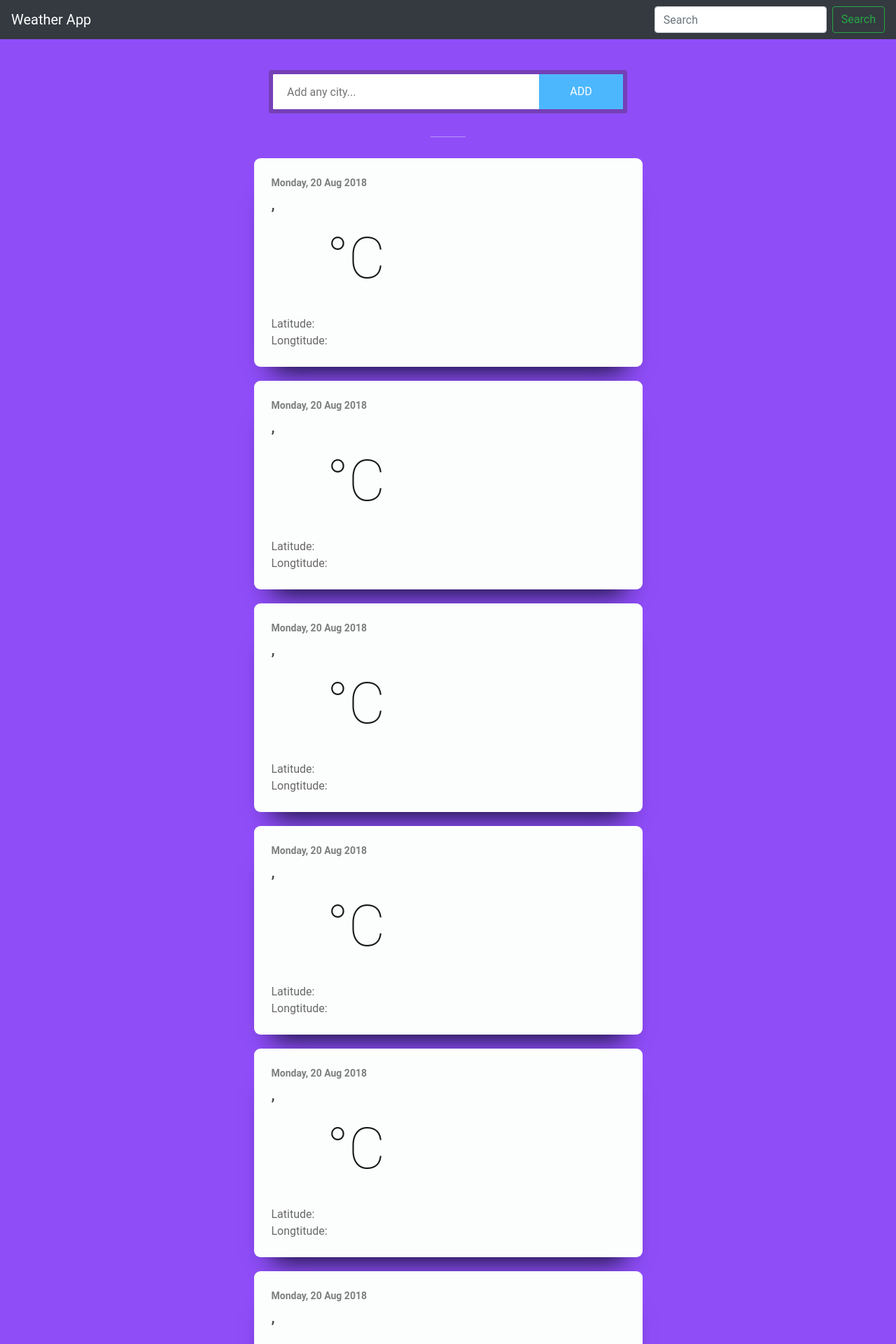
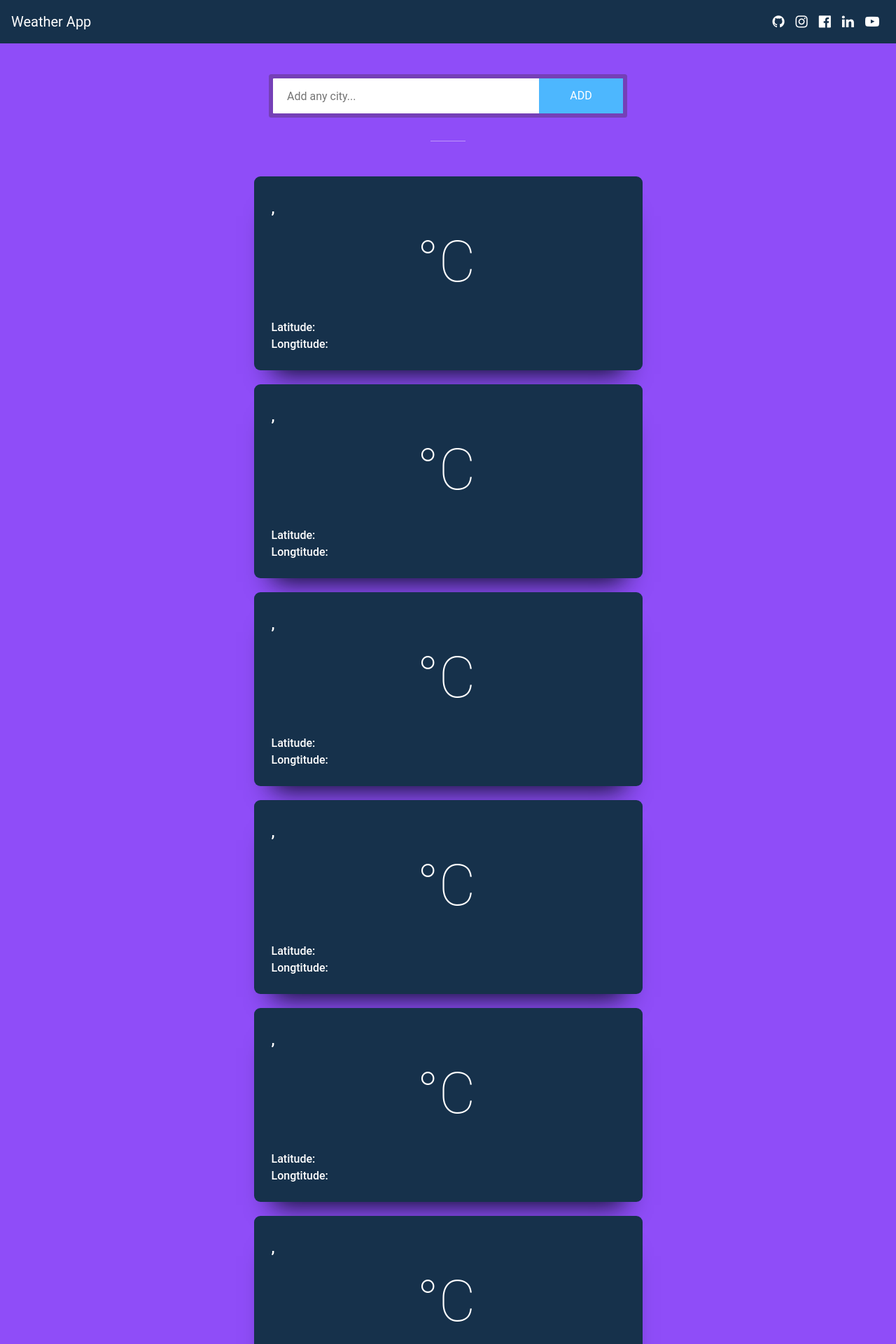
Before and after one commit to markavale/Weather-App, a Django app: page / in a window 1280 px wide. Shown: the top 1920 px of the page at 70% size. Run offline with Django 3.2, Linux system fonts and the light colour scheme; data that the repository does not hold is empty; some libraries are stand-ins or nearby versions.

Commit message:
final version

```diff
--- a/core/urls.py
+++ b/core/urls.py
@@ -3,7 +3,7 @@
             list_create_city_view, add_coordinates)
 
 urlpatterns = [
-    path('', index, name="city-list"),
+    path('', index, name="index"),
     path('api/city/', city_create_view, name="city-post"),
     path('api/city/weather/', list_create_city_view, name="city-weather"),
     path('api/city/weather/coordinates/', add_coordinates, name="city-weather-coordinates"),
--- a/static/css/style.css
+++ b/static/css/style.css
@@ -5,17 +5,14 @@
 }
 .navbar{
     /* background-color:rgb(73, 146, 255); */
-    background-color:#f88f4d;
+    background-color:#16314b;
     color:white;
 }
-#mapid{
-    height: 180px;
-    width:100%;
+.nav-item > a{
+    color:white;
+    font-size:20px;
+
 }
-.map {
-     height: 180px;
-     width:100%;
-    }
 #App{
     height: auto;
 }
@@ -29,31 +26,21 @@
 }
 /* weather cards */
 body {
-    /* min-height: 100vh; */
-    /* display: flex; */
-    /* align-items: center; */
     justify-content: center;
-    /* background-color: rgba(238, 237, 237, 0.33); */
     background-color: #8f4df8;
     color: rgb(105, 104, 104);
-    /* font-family: sans-serif */
     font-family: 'Roboto', sans-serif;
 }
 
-/* body
-{
-  font-family: 'Roboto', sans-serif;
-  overflow: hidden;
-  background: #d22222;;
-} */
 
 div.widget
 {
-  position: relative;
+  /* position: relative; */
   width: 50%;
   height: auto;
   margin: 20px auto;
-  background-color: #fcfdfd;
+  /* background-color: #fcfdfd; */
+  background-color:#16314b;
   border-radius: 9px;
   padding: 25px;
   padding-right: 30px;
@@ -63,7 +50,8 @@
 {
   font-size: 14px;
   font-weight: bold;
-  color: rgba(0,0,0,0.5);
+  /* color: rgba(0,0,0,0.5); */
+  color:white;
 }
 
 div.city
@@ -72,16 +60,27 @@
   font-weight: bold;
   text-transform: uppercase;
   padding-top: 5px;
-  color: rgba(0,0,0,0.7);
+  /* color: rgba(0,0,0,0.7); */
+  color:white;
 }
-
+.coordinates{
+    color:white;
+    font-weight: 500;
+}
 div.temp
 {
   font-size: 81px;
-  color: rgba(0,0,0,0.9);
+  /* color: rgba(0,0,0,0.9); */
+  color:white;
   font-weight: 100;
+  text-align:center;
 }
-
+.weather-icon{
+    height:auto;
+    width:auto;
+    float:right;
+    padding:auto 0;
+}
 div.panel
 {
   display: inline-block;
--- a/templates/head.html
+++ b/templates/head.html
@@ -14,4 +14,5 @@
     href="https://cdnjs.cloudflare.com/ajax/libs/font-awesome/4.7.0/css/font-awesome.min.css"
   />
   <link rel="stylesheet" href="{% static 'css/style.css' %}" />
+  <!-- <script src="{% static 'js/apps.js' %}"></script> -->
 </head>
--- a/templates/header.html
+++ b/templates/header.html
@@ -1,7 +1,8 @@
-{% load static %}
-{% block content %}
-<nav class="navbar navbar-expand-lg navbar-dark bg-dark">
-  <a class="navbar-brand" href="#">Weather App</a>
+{% load static %} {% block content %}
+<nav class="navbar navbar-expand-lg">
+  <a class="navbar-brand" href="{% url 'index' %}" style="color: white"
+    >Weather App</a
+  >
   <button
     class="navbar-toggler"
     type="button"
@@ -15,51 +16,48 @@
   </button>
 
   <div class="collapse navbar-collapse" id="navbarSupportedContent">
-    <ul class="navbar-nav mr-auto">
-      {% comment %} <li class="nav-item active">
-        <a class="nav-link" href="#"
-          >Home <span class="sr-only">(current)</span></a
-        >
+    <ul class="navbar-nav ml-auto">
+      <li class="nav-item">
+        <a class="nav-link" target="new" href="https://github.com/markavale/Weather-App"
+          ><span><i class="fa fa-github" aria-hidden="true"></i></span
+        ></a>
       </li>
       <li class="nav-item">
-        <a class="nav-link" href="#">Link</a>
-      </li>
-      <li class="nav-item dropdown">
         <a
-          class="nav-link dropdown-toggle"
-          href="#"
-          id="navbarDropdown"
-          role="button"
-          data-toggle="dropdown"
-          aria-haspopup="true"
-          aria-expanded="false"
-        >
-          Dropdown
-        </a>
-        <div class="dropdown-menu" aria-labelledby="navbarDropdown">
-          <a class="dropdown-item" href="#">Action</a>
-          <a class="dropdown-item" href="#">Another action</a>
-          <div class="dropdown-divider"></div>
-          <a class="dropdown-item" href="#">Something else here</a>
-        </div>
+          class="nav-link"
+          target="new"
+          href="https://www.instagram.com/markavale_/"
+          ><span><i class="fa fa-instagram" aria-hidden="true"></i></span
+        ></a>
       </li>
       <li class="nav-item">
-        <a class="nav-link disabled" href="#" tabindex="-1" aria-disabled="true"
-          >Disabled</a
-        >
-      </li> {% endcomment %}
+        <a
+          class="nav-link"
+          target="new"
+          href="https://www.facebook.com/markavale"
+          ><span
+            ><i class="fa fa-facebook-official" aria-hidden="true"></i></span
+        ></a>
+      </li>
+      <li class="nav-item">
+        <a
+          class="nav-link"
+          target="new"
+          href="https://www.linkedin.com/in/mark-anthony-vale-b0b169199/"
+          ><span
+            ><i class="fa fa-linkedin" aria-hidden="true"></i></span
+        ></a>
+      </li>
+      <li class="nav-item">
+        <a
+          class="nav-link"
+          target="new"
+          href="https://www.youtube.com/channel/UCxQaGymALC8CBJLJZ7UL34Q?view_as=subscriber"
+          ><span
+            ><i class="fa fa-youtube-play" aria-hidden="true"></i></span
+        ></a>
+      </li>
     </ul>
-    <form class="form-inline my-2 my-lg-0">
-      <input
-        class="form-control mr-sm-2"
-        type="search"
-        placeholder="Search"
-        aria-label="Search"
-      />
-      <button class="btn btn-outline-success my-2 my-sm-0" type="submit">
-        Search
-      </button>
-    </form>
   </div>
 </nav>
 
--- a/templates/index.html
+++ b/templates/index.html
@@ -1,23 +1,16 @@
 {% extends 'base.html' %} {% load static %} {% block content %}
 <div class="" id="App">
-  <div class="container">
+  <div class="container mb-5">
     <form @submit.prevent="addCity">
-      <div class="form-group">
+      <div class="">
         <div
           v-if="city_not_exist"
           class="alert alert-danger alert-dismissible fade show mt-4"
           role="alert"
+          style="width:50%; margin:0 auto; text-align:center;"
         >
-          Oooppss! Looks like <strong>{name}</strong> does not exist in the
+          Oooppss! Looks like that city does not exist in the
           world 😢.
-          <button
-            type="button"
-            class="close"
-            data-dismiss="alert"
-            aria-label="Close"
-          >
-            <span aria-hidden="true">&times;</span>
-          </button>
         </div>
         <div class="main-search-input-wrap">
           <div class="main-search-input fl-wrap">
@@ -48,29 +41,32 @@
       </div>
     </form>
   </div>
+  <div><br><br><br><br><br></div>
   <div class="container">
     <div class="widget" v-for="data in weathers">
-      <div class="left-panel panel">
-        <div class="date">Monday, 20 Aug 2018</div>
-        <div class="city">{data.city_name}, {data.country}</div>
-        <div class="temp">
-          <img :src="data.icon" alt="" width="60" />
-          {data.temperature}&deg;C
+      <div class="row">
+        <div class="col-8">
+          <div class="date">{data.created_at}</div>
+          <div class="city">{data.city_name}, {data.country}</div>
         </div>
-        <div class="city">{data.description}</div>
-        <div class="coordinates">Latitude:{data.lat}
-          <br>Longtitude: {data.lon}
+        <div class="col-4">
+          <img :src="data.icon" alt="" class="weather-icon" />
         </div>
+      </div>
+
+      <div class="temp">{data.temperature}&deg;C</div>
+      <div class="city">{data.description}</div>
+      <div class="coordinates">
+        Latitude:{data.lat} <br />Longtitude: {data.lon}
       </div>
     </div>
   </div>
 </div>
-
-<!-- <script src="{% static 'js/vue.js' %}"></script> -->
-<script src="{% static 'js/vue.min.js' %}"></script>
+<script src="{% static 'js/vue.js' %}"></script>
+<!-- <script src="{% static 'js/vue.min.js' %}"></script> -->
 <script src="https://cdn.jsdelivr.net/npm/axios/dist/axios.min.js"></script>
-<script></script>
 <script type="module">
+  //import moment from 'moment'
   //var api_key = "13417a3f4de1d1d1f86ccf8e6fd1277f";
   var api_key = "f882fb1658025ca36144d0e9a23a5197";
 
@@ -85,7 +81,7 @@
         lon: null,
       },
       weather_obj: {
-        country:null,
+        country: null,
         city_name: null,
         description: null,
         temperature: null,
@@ -97,13 +93,11 @@
       empty: false,
       loading: false,
       weathers: [],
-      //leaflet
-      map: null,
     },
+
     mounted() {
       this.getCity();
       this.getWeatherAPI();
-      //this.initMap();
       console.log("Component mounted");
     },
     beforeMount() {
@@ -120,17 +114,6 @@
       },
     },
     methods: {
-      initMap() {
-        this.map = L.map("mapContainer").setView(
-          [this.weather_obj.lat, this.weather_obj.lon],
-          13
-        );
-        L.tileLayer("http://{s}.tile.osm.org/{z}/{x}/{y}.png", {
-          attribution:
-            '&copy; <a href="http://osm.org/copyright">OpenStreetMap</a> contributors',
-        }).addTo(this.map);
-        console.log(this.map);
-      },
       getWeatherAPI() {
         axios
           .get(`/api/city/weather/`)
@@ -138,7 +121,6 @@
             this.weathers = res.data;
             console.log("test");
             console.log(this.weather_obj.city_name);
-            this.initMap();
             console.log("Get request from server success!!");
             console.log(this.weathers);
           })
@@ -148,7 +130,6 @@
         axios
           .get(`/api/city/`)
           .then((res) => {
-            this.initMap();
             this.cities = res.data;
             let city_list = this.cities;
             console.log(city_list);
@@ -189,6 +170,7 @@
           .catch((err) => console.log(err));
       },
       fetchServer() {
+        this.city_not_exist = false;
         axios
           .get(
             `https://api.openweathermap.org/data/2.5/weather?q=${this.name}&units=imperial&APPID=${api_key}`
@@ -217,7 +199,7 @@
               method: "post",
               url: `/api/city/weather/`,
               data: {
-                country:this.weather_obj.country,
+                country: this.weather_obj.country,
                 city_name: this.weather_obj.city_name,
                 temperature: this.weather_obj.temperature,
                 description: this.weather_obj.description,
@@ -231,7 +213,6 @@
               },
             })
               .then((res) => {
-                //this.map = null;
                 this.getWeatherAPI();
                 console.log(this.map);
                 console.log("sendServer works");
--- a/templates/scripts.html
+++ b/templates/scripts.html
@@ -4,3 +4,5 @@
 <script src="https://code.jquery.com/jquery-3.5.1.slim.min.js" integrity="sha384-DfXdz2htPH0lsSSs5nCTpuj/zy4C+OGpamoFVy38MVBnE+IbbVYUew+OrCXaRkfj" crossorigin="anonymous"></script>
 <script src="https://cdn.jsdelivr.net/npm/popper.js@1.16.1/dist/umd/popper.min.js" integrity="sha384-9/reFTGAW83EW2RDu2S0VKaIzap3H66lZH81PoYlFhbGU+6BZp6G7niu735Sk7lN" crossorigin="anonymous"></script>
 <script src="https://stackpath.bootstrapcdn.com/bootstrap/4.5.2/js/bootstrap.min.js" integrity="sha384-B4gt1jrGC7Jh4AgTPSdUtOBvfO8shuf57BaghqFfPlYxofvL8/KUEfYiJOMMV+rV" crossorigin="anonymous"></script>
+
+<script src="{% static 'js/app.js' %}"></script>
```
Also changed, not shown: static/js/app.js (+20 -0 lines), package-lock.json (added).
